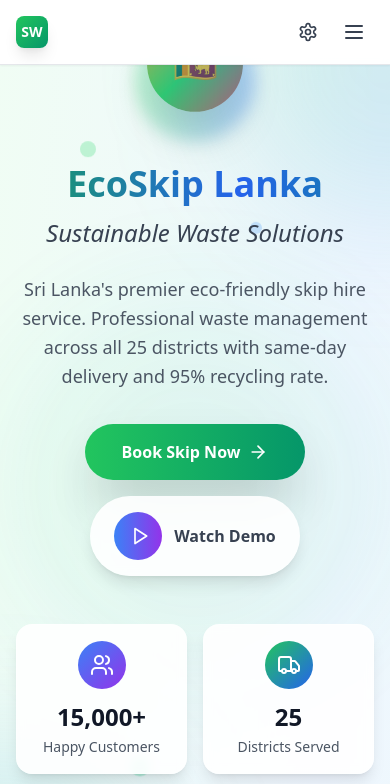
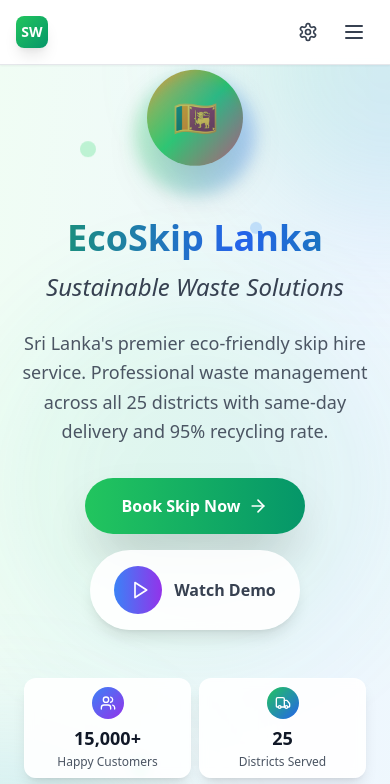
Before and after one commit to AZKY12/waste-skip-redesign-react, a React (Vite) app: page / in a window 390 px wide. Shown: the top 784 px of the page. Built offline with nearby package versions, Linux system fonts and the light colour scheme.

Commit message:
Fix mobile statistics cards layout and visibility

```diff
--- a/src/pages/Index.tsx
+++ b/src/pages/Index.tsx
@@ -223,24 +223,24 @@ const Index = () => {
             </div>
 
             {/* Enhanced Stats Row */}
-            <div className="grid grid-cols-2 lg:grid-cols-4 gap-4 max-w-5xl mx-auto">
+            <div className="grid grid-cols-2 lg:grid-cols-4 gap-2 sm:gap-4 max-w-5xl mx-auto px-2">
               {stats.map((stat, index) => {
                 const Icon = stat.icon;
                 return (
                   <div
                     key={index}
-                    className="bg-white/90 dark:bg-gray-800/90 backdrop-blur-sm rounded-2xl p-4 sm:p-6 shadow-lg hover:shadow-xl transition-all duration-300 transform hover:scale-105 border border-white/20 animate-slide-in-up cursor-pointer group"
+                    className="bg-white/90 dark:bg-gray-800/90 backdrop-blur-sm rounded-xl p-2 sm:p-4 lg:p-6 shadow-lg hover:shadow-xl transition-all duration-300 transform hover:scale-105 border border-white/20 animate-slide-in-up cursor-pointer group"
                     style={{ animationDelay: `${1.2 + index * 0.2}s` }}
                     onClick={() => scrollToSection('features')}
                   >
                     <div className="flex flex-col items-center">
-                      <div className={`w-12 h-12 bg-gradient-to-br ${stat.color} rounded-full flex items-center justify-center mb-3 group-hover:scale-110 transition-transform`}>
-                        <Icon className="w-6 h-6 text-white" />
+                      <div className={`w-8 h-8 sm:w-10 sm:h-10 lg:w-12 lg:h-12 bg-gradient-to-br ${stat.color} rounded-full flex items-center justify-center mb-2 sm:mb-3 group-hover:scale-110 transition-transform`}>
+                        <Icon className="w-4 h-4 sm:w-5 sm:h-5 lg:w-6 lg:h-6 text-white" />
                       </div>
-                      <div className="text-2xl font-bold text-gray-900 dark:text-white mb-1 group-hover:text-green-600 dark:group-hover:text-green-400 transition-colors">
+                      <div className="text-lg sm:text-xl lg:text-2xl font-bold text-gray-900 dark:text-white mb-1 group-hover:text-green-600 dark:group-hover:text-green-400 transition-colors leading-tight">
                         {stat.number}
                       </div>
-                      <div className="text-sm text-gray-600 dark:text-gray-400 text-center">
+                      <div className="text-xs sm:text-sm text-gray-600 dark:text-gray-400 text-center leading-tight px-1">
                         {stat.label}
                       </div>
                     </div>
```
